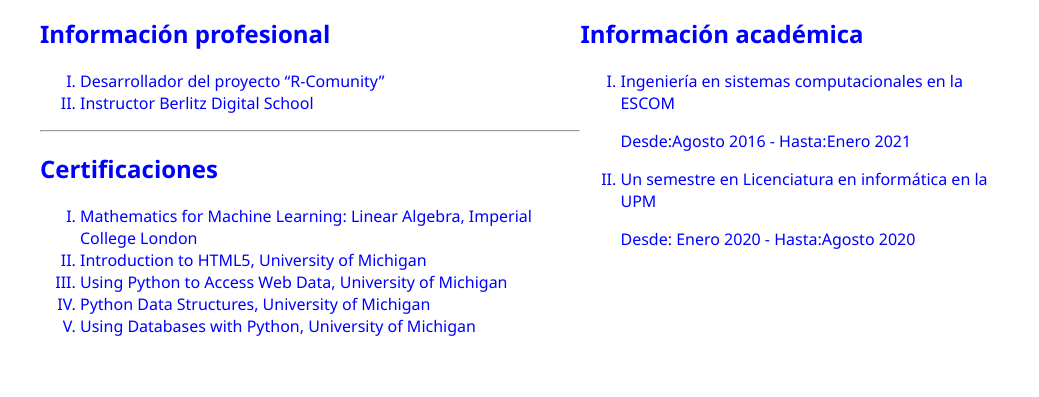
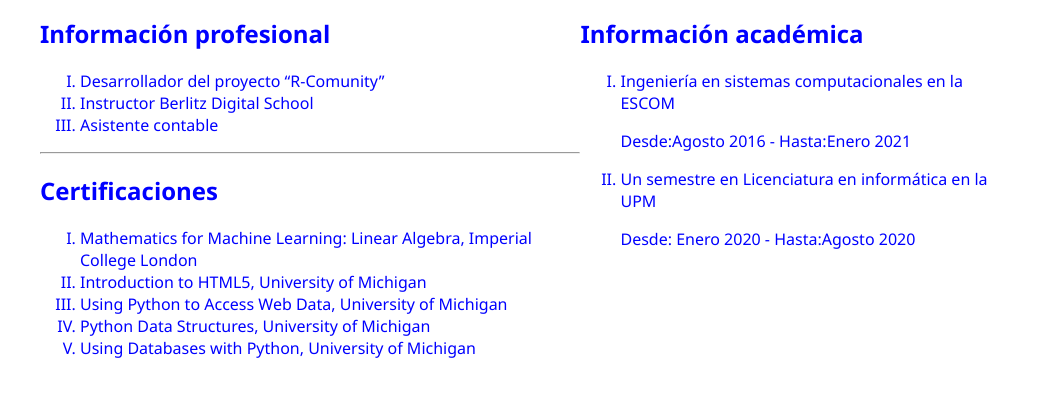
Before and after one commit to JorgeLuisPolaris/Clase-demo, a plain HTML site: page index.html in a window 1280 px wide. Shown: the part 227-624 px from the top of the page, without its empty margins (120-1159 px from the left). Drawn offline with Linux system fonts and the light colour scheme.

Commit message:
Primer cambio

```diff
--- a/index.html
+++ b/index.html
@@ -19,6 +19,7 @@
         <ul>
           <li>Desarrollador del proyecto “R-Comunity” </li>
           <li>Instructor Berlitz Digital School</li>
+          <li>Asistente contable</li>
         </ul>
         <hr>
         <h2>Certificaciones</h2>
```
